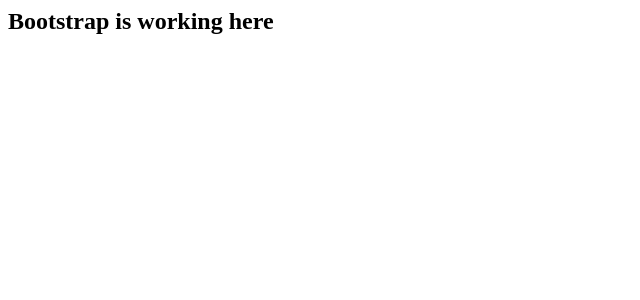
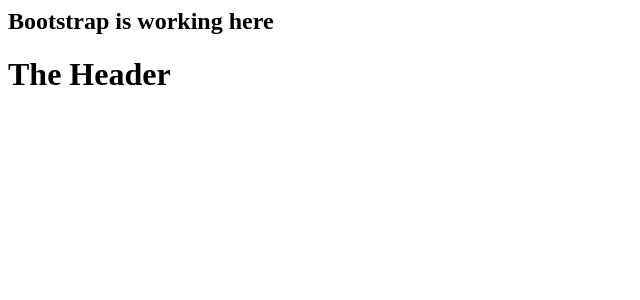
Before and after one commit to 414x6156C38210Bh/angular-ivy-4vmyyn, an Angular app: page / in a window 1280 px wide. Shown: the top 300 px of the page, without its empty margins (0-640 px from the left). Built offline with nearby package versions, Linux system fonts and the light colour scheme.

Commit message:
adding components

```diff
--- a/src/app/app.component.html
+++ b/src/app/app.component.html
@@ -2,6 +2,7 @@
   <div class="row">
     <div class="col-md-12">
       <h2>Bootstrap is working here</h2>
+      <app-header></app-header>
     </div>
   </div>
 </div>
--- a/src/app/app.module.ts
+++ b/src/app/app.module.ts
@@ -3,10 +3,11 @@
 import { FormsModule } from '@angular/forms';
 
 import { AppComponent } from './app.component';
+import { HeaderComponent } from './header/header.component';
 
 @NgModule({
   imports: [BrowserModule, FormsModule],
-  declarations: [AppComponent],
+  declarations: [AppComponent, HeaderComponent],
   bootstrap: [AppComponent],
 })
 export class AppModule {}
--- /dev/null
+++ b/src/app/header/header.component.html
@@ -0,0 +1 @@
+<h1>The Header</h1>
--- /dev/null
+++ b/src/app/header/header.component.ts
@@ -0,0 +1,15 @@
+import { Component, OnInit } from '@angular/core';
+
+@Component({
+  selector: 'app-header',
+  templateUrl: './header.component.html',
+  styleUrls: ['./header.component.css']
+})
+export class HeaderComponent implements OnInit {
+
+  constructor() { }
+
+  ngOnInit() {
+  }
+
+}
```
Also changed, not shown: src/app/recipes/recipes.component.ts (added, +12 -0 lines), src/app/header/header.component.css (added), src/app/recipes/recipes.component.css (added).
